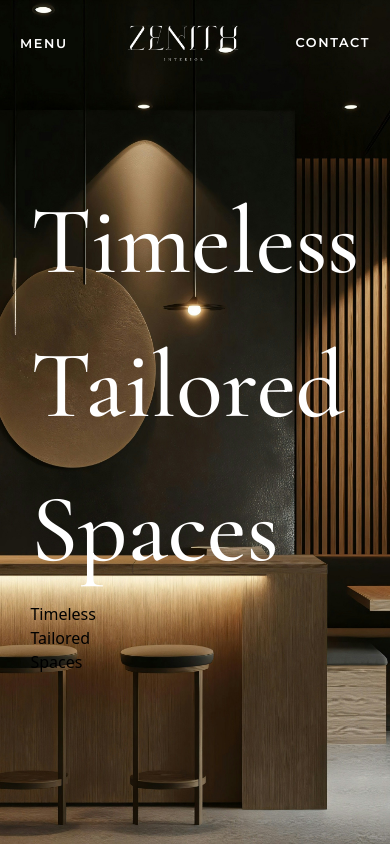
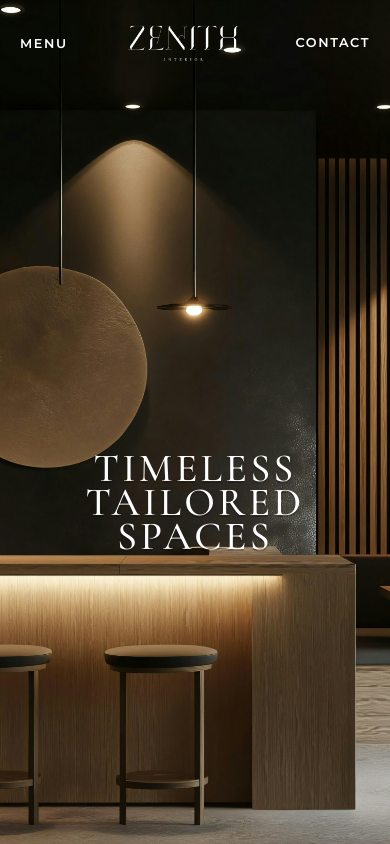
Before and after one commit to JanudaStack/interior-design-landing-page, a React (Vite) app: page / in a window 390 px wide. Built offline with nearby package versions, Linux system fonts and the light colour scheme.

Commit message:
feat: update Header and Hero components for improved layout and responsive design

```diff
--- a/src/components/Header.jsx
+++ b/src/components/Header.jsx
@@ -2,7 +2,7 @@ import React from "react";
 
 const Header = () => {
   return (
-    <header className="relative main-header flex items-center justify-between p-5 z-99">
+    <header className="absolute w-full main-header flex items-center justify-between p-5 z-99">
       <nav className="nav-menu">
         <menu className="desktop-nav hidden lg:flex gap-5">
           <a href="#">Projects</a>
--- a/src/components/Hero.jsx
+++ b/src/components/Hero.jsx
@@ -1,27 +1,28 @@
 import React from "react";
+
 
 const Hero = () => {
     return (
-        <section className="hero-section absolute top-0">
+        <section className="hero-section">
             <div className="hero-wrapper">
-                <picture className="">
-                    <source srcset="/assets/hero-img.jpg" media="(min-width: 1024px)"  />
-                    <source srcset="/assets/hero-img-tablet.jpg" media="(min-width: 768px)"/>
+                <picture>
+                    <source srcSet="/assets/hero-img.jpg" media="(min-width: 1024px)" />
+                    <source srcSet="/assets/hero-img-tablet.jpg" media="(min-width: 768px)" />
                     <img
-                        className="hero-img w-screen h-svh"
+                        className="hero-img"
                         src="/assets/hero-img-mobile.jpg"
                         alt="Interior design hero"
                     />
                 </picture>
 
-                <div className="hero-text">
-                    <h2 className="hero-heading">Timeless Tailored Spaces</h2>
-                    <div className="hero-heading-tablet">
-                        <span className="line-1">Timeless</span> <br />
-                        <span className="line-2">Tailored</span> <br />
-                        <span className="line-3">Spaces</span>
+                <div className="hero-text" aria-hidden="true">
+                    <h1 className="hero-heading">TIMELESS<br/>TAILORED<br/>SPACES</h1>
 
-                    </div>
+                    <h1 className="hero-heading-tablet" aria-hidden="true">
+                        <span className="line-1">TIMELESS</span>
+                        <span className="line-2">TAILORED</span>
+                        <span className="line-3">SPACES</span>
+                    </h1>
                 </div>
             </div>
         </section>
--- a/src/index.css
+++ b/src/index.css
@@ -32,39 +32,123 @@ button {
   color: white;
 }
 
+.hero-section {
+  position: relative;
+}
+
+/* container + image */
+.hero-wrapper {
+  position: relative;
+  height: 100vh;
+  overflow: hidden;
+}
+
+.hero-img {
+  height: 100vh;
+  width: 100%;
+  object-fit: cover;
+  display: block;
+}
+
+/* common text styles */
 .hero-text {
+  position: absolute;
+  top: 10rem;
+  left: 0;
+  right: 0;
+  bottom: 0;
+  pointer-events: none;
+}
+
+/* Mobile stacked heading (fallback) */
+.hero-heading {
+  display: block;
+  font-family: var(--font-heading);
+  font-weight: 500;
+  text-transform: uppercase;
+  color: #fff;
+  text-align: center;
+  line-height: 0.85;
+  font-size: clamp(2.5rem, 9vw, 6.5rem); /* responsive */
+  letter-spacing: 0.08em;
+  margin: 0;
   position: absolute;
   top: 50%;
   left: 50%;
   transform: translate(-50%, -50%);
+  text-shadow: 0 2px 0 rgba(0, 0, 0, 0.25);
 }
 
-.hero-heading {
-  font-family: var(--font-heading);
-  font-weight: 500;
-  font-size: 6rem;
-  color: white;
+/* Desktop / larger screens: position each line individually */
+.hero-heading-tablet {
+  display: none;
 }
 
+/* show tablet/desktop variant at >=768px */
 @media (min-width: 768px) {
-
   .hero-heading {
     display: none;
   }
   .hero-heading-tablet {
     display: block;
     position: absolute;
-    top: 50%;
-    left: 50%;
-    transform: translate(-50%, -50%);
+    width: 100%;
+    height: 100%;
+    top: 0;
+    left: 0;
+    font-family: var(--font-heading);
+    text-transform: uppercase;
+    color: #fff;
+    margin: 0;
+    pointer-events: none;
   }
 
   .hero-heading-tablet span {
-    font-size: 6rem;
-    font-family: var(--font-heading);
+    display: block;
+    position: absolute;
     font-weight: 500;
-    color: white;
+    letter-spacing: 0.1em;
+    line-height: 0.85;
+    text-shadow: 0 2px 0 rgba(0, 0, 0, 0.25);
   }
 
+  /* tune these positions to match your image composition precisely */
+  .hero-heading-tablet .line-1 {
+    font-size: clamp(4rem, 9vw, 10rem);
+    top: 6%;
+    left: 2%;
+  }
 
+  .hero-heading-tablet .line-2 {
+    font-size: clamp(5rem, 11vw, 12rem);
+    top: 30%;
+    right: 6%;
+    transform: translateX(6%);
+  }
+
+  .hero-heading-tablet .line-3 {
+    font-size: clamp(4rem, 9vw, 10rem);
+    top: 56%;
+    left: 8%;
+  }
 }
+
+/* Larger desktop tweaks */
+@media (min-width: 1200px) {
+  .hero-heading-tablet .line-1 {
+    top: 3%;
+    left: 2%;
+    font-size: 12.5rem;
+  }
+  .hero-heading-tablet .line-2 {
+    top: 30%;
+    right: 6%;
+    font-size: 14rem;
+    transform: translateX(6%);
+  }
+  .hero-heading-tablet .line-3 {
+    top: 60%;
+    left: 8%;
+    font-size: 11.5rem;
+  }
+}
```
